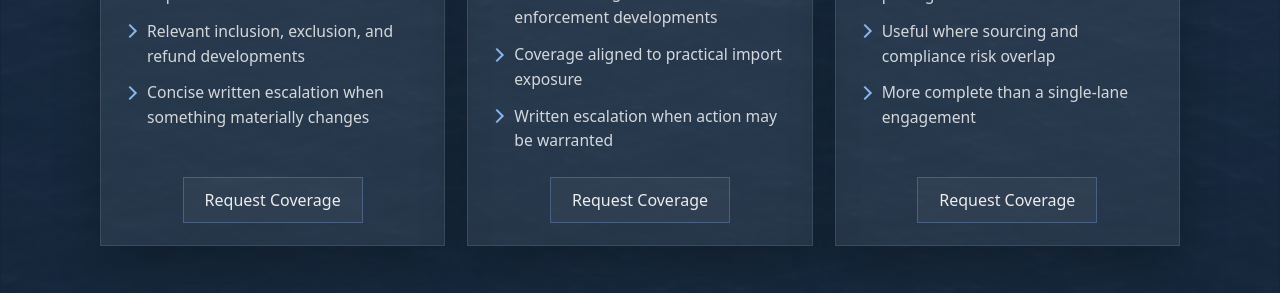
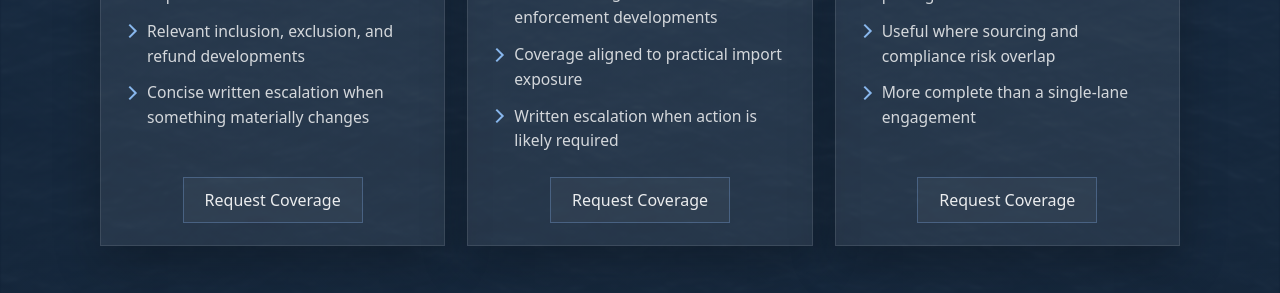
Before and after one commit to importrisk/import-risk-intelligence-site, a Jekyll site: the page built from pricing.html, in a window 1280 px wide and 900 px high, scrolled down 1080 px. Shown: the part 155-448 px from the top of the window. Built offline with Jekyll 4.4.1, drawn with Linux system fonts in a browser that asks for light colours.

Commit message:
Update pricing.html

```diff
--- a/pricing.html
+++ b/pricing.html
@@ -124,7 +124,7 @@ description: Pricing and scope options for Import Risk Intelligence.
       <ul class="pricing-card-list">
         <li>Relevant designations and enforcement developments</li>
         <li>Coverage aligned to practical import exposure</li>
-        <li>Written escalation when action may be warranted</li>
+        <li>Written escalation when action is likely required</li>
       </ul>
 
       <div class="pricing-card-cta pricing-card-cta-secondary">
```
